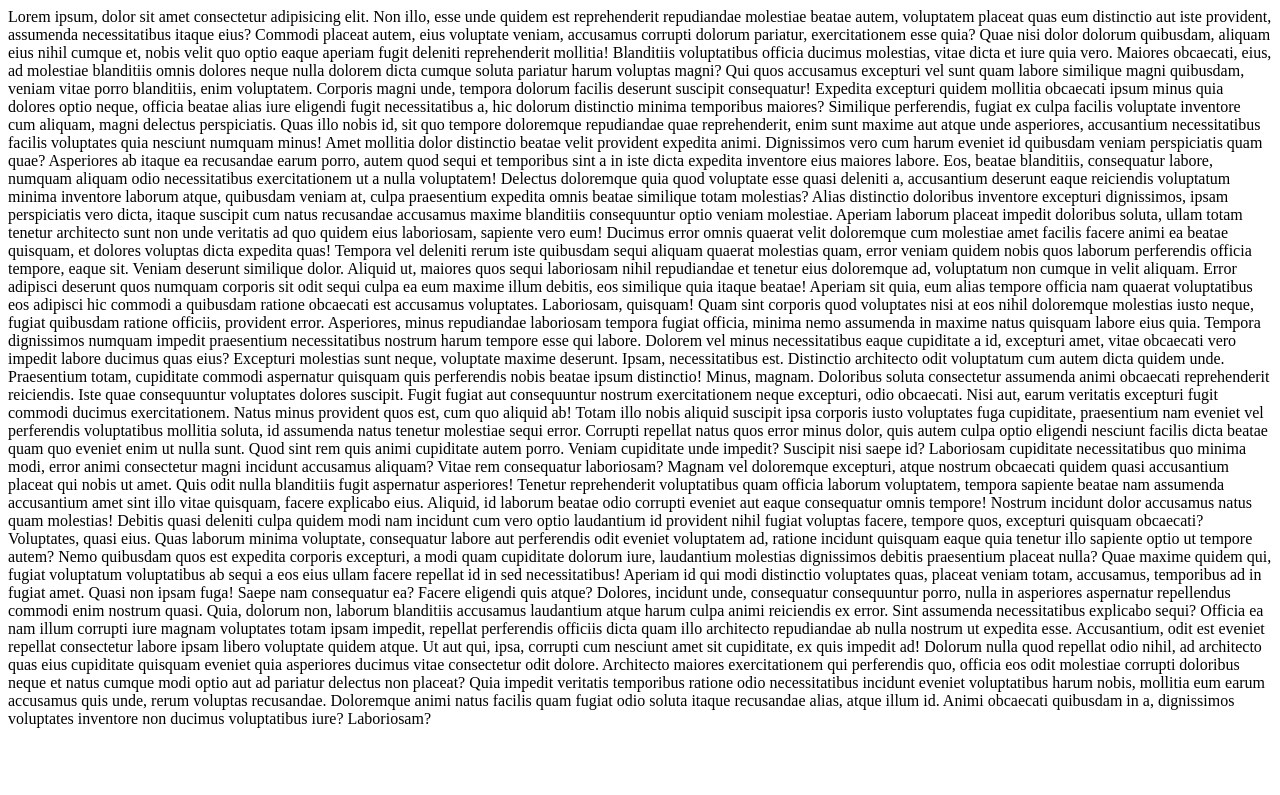
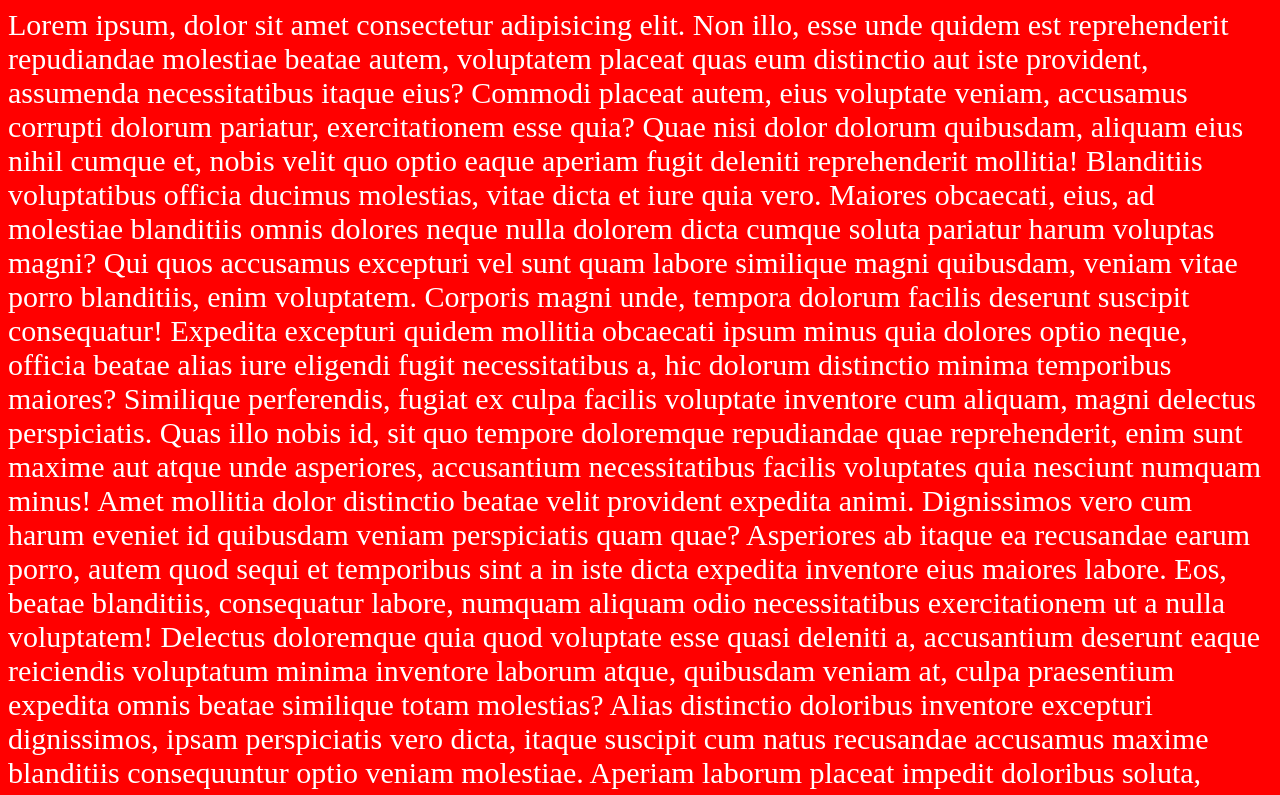
Before and after one commit to HilmanSyahid007/git-test, a plain HTML site: page index.html in a window 1280 px wide. Shown: the top 795 px of the page. Drawn offline with Linux system fonts and the light colour scheme.

Commit message:
mengubah isi file index

```diff
--- a/css/style.css
+++ b/css/style.css
@@ -0,0 +1,5 @@
+*{
+    background-color: red;
+    color: white;
+    font-size: 30px;
+}
```
Also changed, not shown: index.html (+1 -0 lines).
